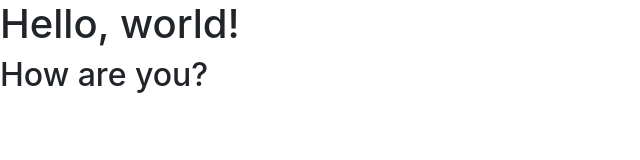
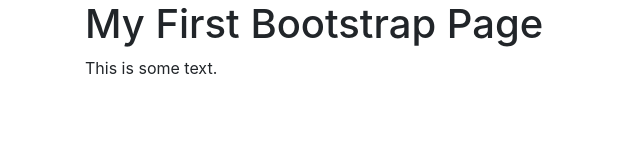
Before and after one commit to FranciscoJG20/FranciscoJG20.github.io, a plain HTML site: page index.html in a window 1280 px wide. Shown: the whole page, without its empty margins (0-640 px from the left). Drawn offline with nearby package versions, Linux system fonts and the light colour scheme.

Commit message:
creating my first bootstrap page

```diff
--- a/index.html
+++ b/index.html
@@ -13,8 +13,10 @@
 </head>
 
 <body>
-    <h1>Hello, world!</h1>
-    <h2> How are you?</h2>
+    <div class="container">
+        <h1>My First Bootstrap Page</h1>
+        <p>This is some text.</p>
+    </div>
 
 
 
```
